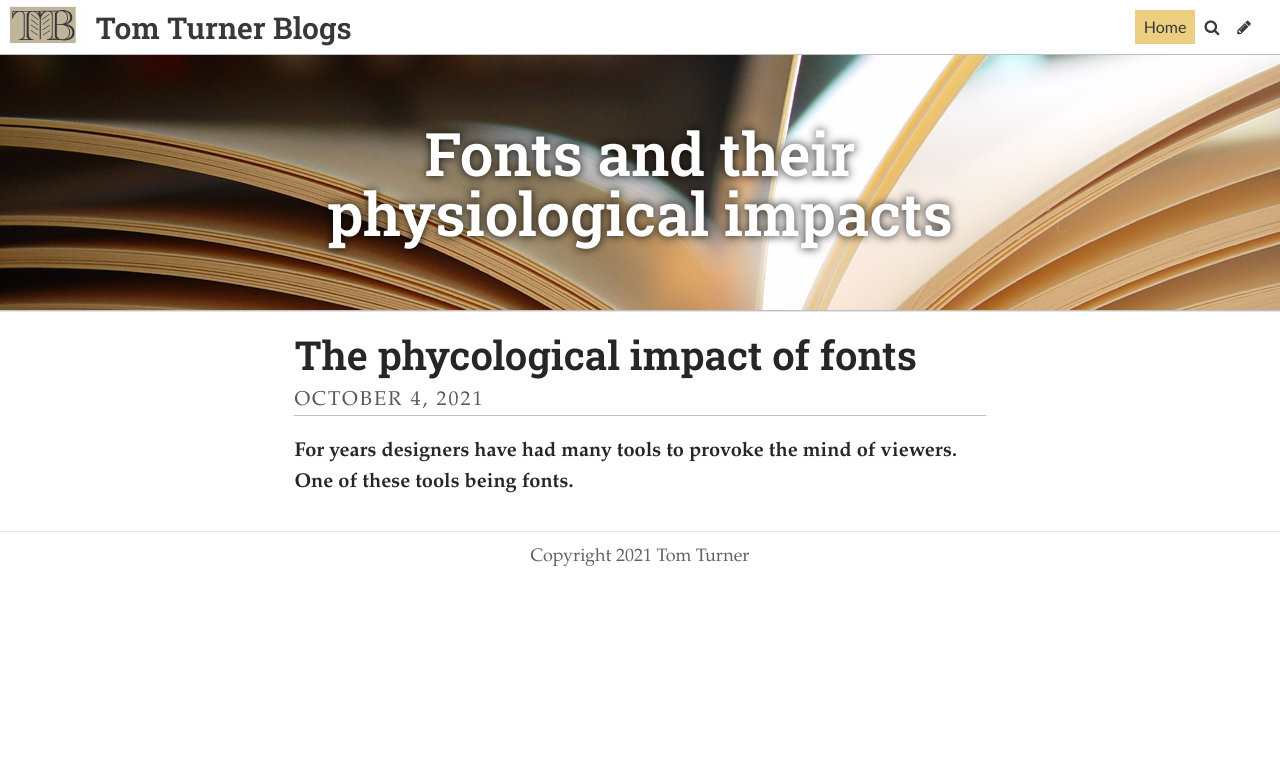
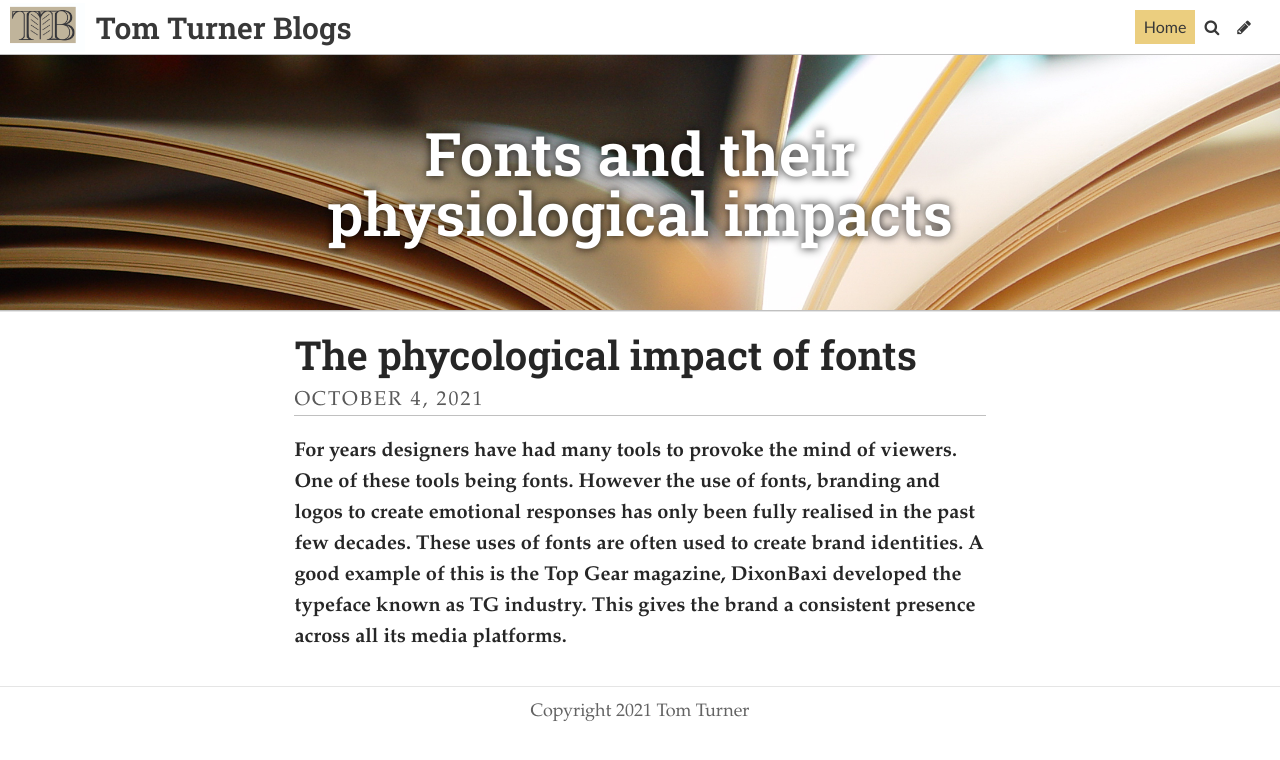
Before and after one commit to Tomturner11/Toms-typography, a Jekyll site: the page built from index.html, in a window 1280 px wide. Shown: the top 760 px of the page. Built offline with Jekyll 4.4.1, drawn with Linux system fonts in a browser that asks for light colours; some web fonts are replaced; the list of posts is cut into pages by our own code.

Commit message:
Update Post “2021-10-04-how-mohamed-salah-has-transformed-his-career”

```diff
--- a/_posts/2021-10-04-how-mohamed-salah-has-transformed-his-career.md
+++ b/_posts/2021-10-04-how-mohamed-salah-has-transformed-his-career.md
@@ -6,4 +6,6 @@ image: ../uploads/mike-erskine-b4ad8zsaozk-unsplash.jpg
 title_color: "#ffffff"
 comments: false
 ---
-**For years designers have had many tools to provoke the mind of viewers. One of these tools being fonts.**
+**For years designers have had many tools to provoke the mind of viewers. One of these tools being fonts. However the use of fonts, branding and logos to create emotional responses has only been fully realised in the past few decades. These uses of fonts are often used to create brand identities. A good example of this is the Top Gear magazine, DixonBaxi developed the typeface known as TG industry. This gives the brand a consistent presence across all its media platforms.**
+
+![](../uploads/top-gear-spread.jpeg)
```
Also changed, not shown: 1 other file.
